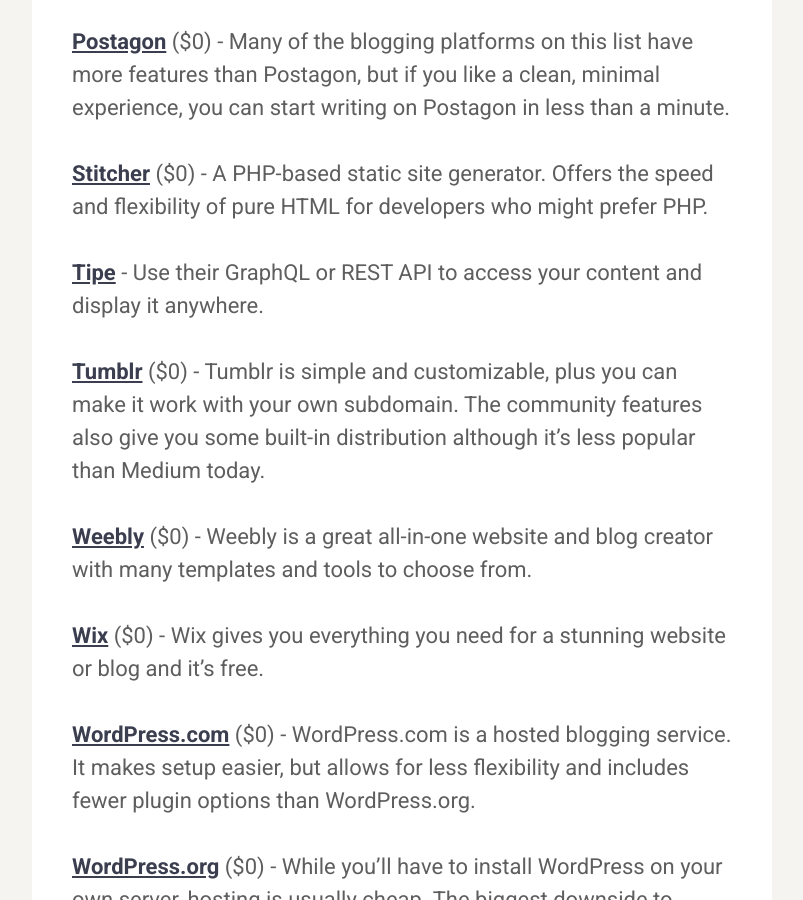
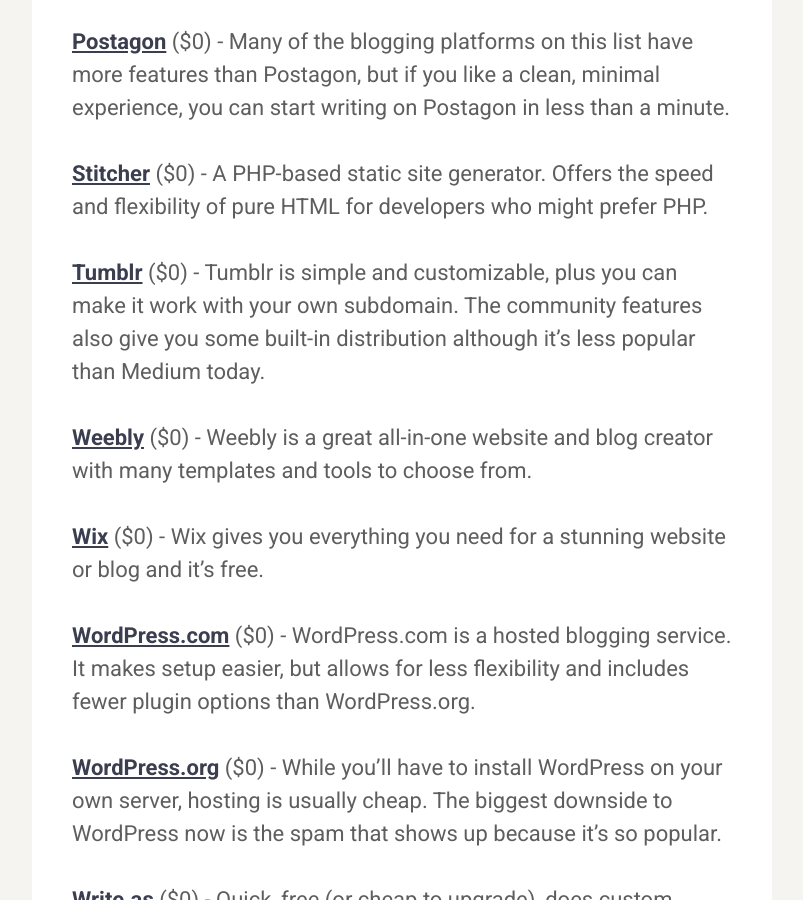
Before and after one commit to karllhughes/learn, a Jekyll site: the page built from _posts/2020-12-19-startup-blogging-platforms.md, in a window 1280 px wide and 900 px high, scrolled down 4278 px. Shown: the whole window, without its empty margins (238-1041 px from the left). Built offline with Jekyll 4.4.1, drawn with Linux system fonts in a browser that asks for light colours; a script that is not in the unit is left out.

Commit message:
Update Posts “2020-12-19-startup-blogging-platforms”

```diff
--- a/_posts/2020-12-19-startup-blogging-platforms.md
+++ b/_posts/2020-12-19-startup-blogging-platforms.md
@@ -58,8 +58,6 @@
 
 **[Stitcher](https://www.stitcher.io/)** ($0) - A PHP-based static site generator. Offers the speed and flexibility of pure HTML for developers who might prefer PHP.
 
-**[Tipe](https://tipe.io/)** - Use their GraphQL or REST API to access your content and display it anywhere.
-
 **[Tumblr](https://www.tumblr.com/)** ($0) - Tumblr is simple and customizable, plus you can make it work with your own subdomain. The community features also give you some built-in distribution although it's less popular than Medium today.
 
 **[Weebly](https://www.weebly.com/)** ($0) - Weebly is a great all-in-one website and blog creator with many templates and tools to choose from.
```
